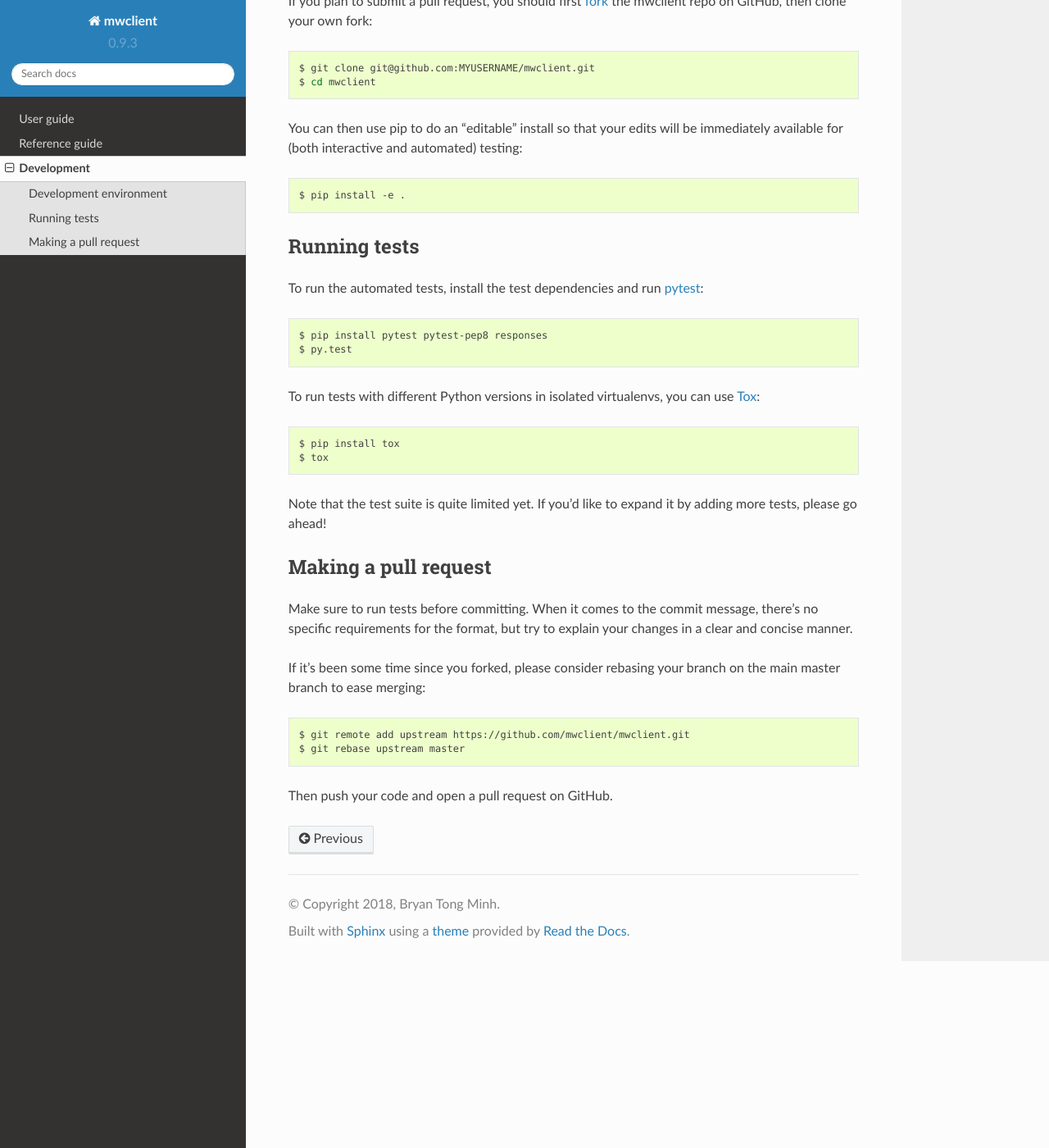
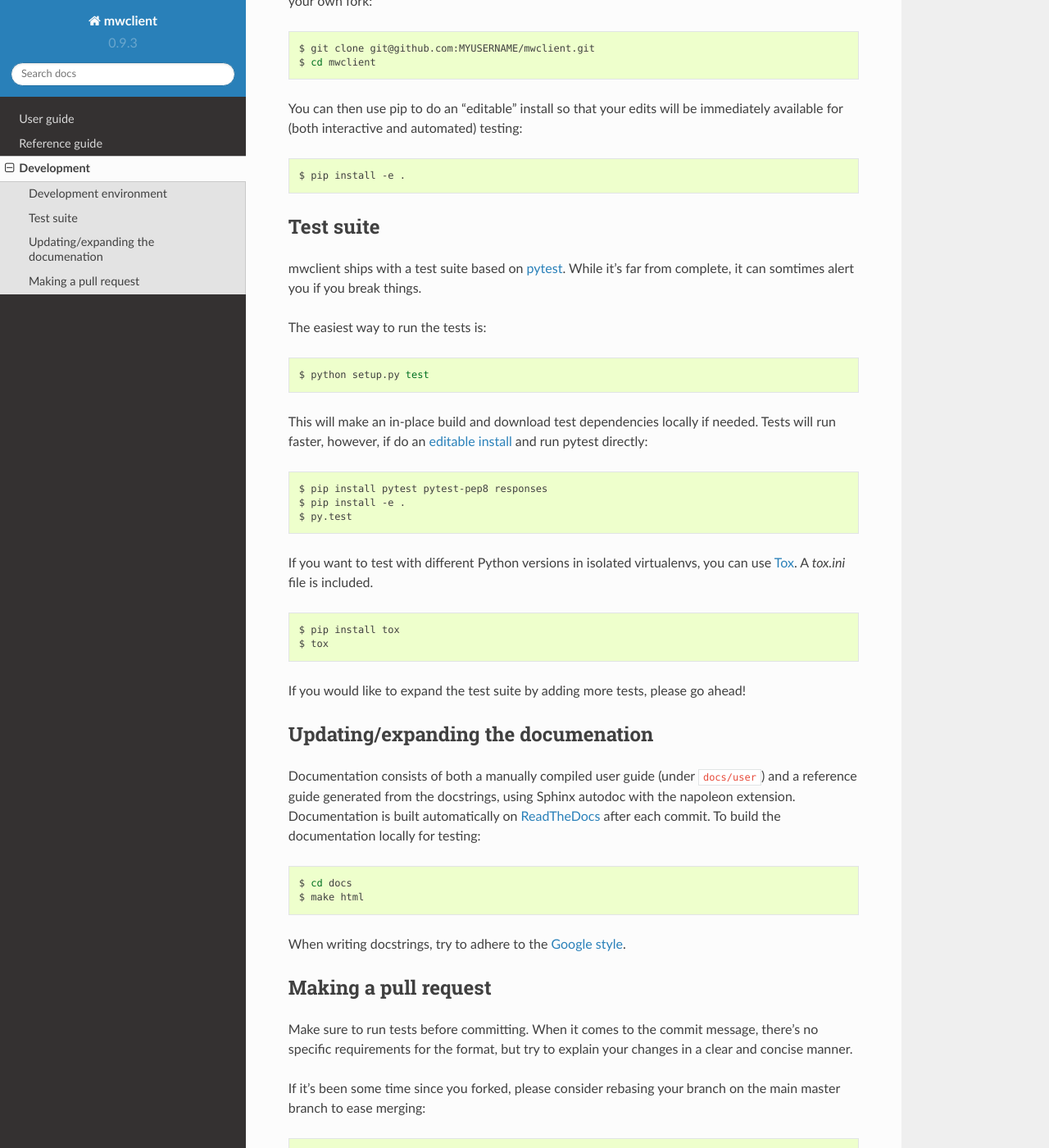
Before and after one commit to mwclient/mwclient, a Sphinx documentation site: the page built from docs/source/development/index.rst, in a window 1280 px wide and 1400 px high, scrolled down 322 px. Shown: the whole window at 82% size. Built offline with Sphinx 7.4.7 and the Read the Docs theme 2.0.0, drawn with Linux system fonts in a browser that asks for light colours; the version number is read from the project's files by our own code; some of the changed text lies outside the part shown.

Commit message:
Docs: Consolidate development info

```diff
--- a/docs/source/development/index.rst
+++ b/docs/source/development/index.rst
@@ -4,9 +4,8 @@ Development
 ===========
 
 Mwclient development is coordinated at https://github.com/mwclient/mwclient.
-Patches are very welcome. There's currently no chat room or mailing list
-for the project, but don't hesitate to use the issue tracker at GitHub for
-general discussions.
+Patches are very welcome. If there's something you want to discuss first,
+we have a `Gitter chatroom <https://gitter.im/mwclient/mwclient>`_.
 
 Development environment
 -----------------------
@@ -28,26 +27,56 @@ and automated) testing:
 
     $ pip install -e .
 
-Running tests
--------------
+Test suite
+----------
 
-To run the automated tests, install the test dependencies and run `pytest <http://pytest.org/>`_:
+mwclient ships with a test suite based on `pytest <https://pytest.org>`_.
+While it's far from complete, it can somtimes alert you if you break things.
+
+The easiest way to run the tests is:
+
+.. code:: bash
+
+    $ python setup.py test
+
+This will make an in-place build and download test dependencies locally if needed.
+Tests will run faster, however, if do an
+`editable install <https://pip.readthedocs.org/en/latest/reference/pip_install.html#editable-installs>`_
+and run pytest directly:
 
 .. code:: bash
 
     $ pip install pytest pytest-pep8 responses
+    $ pip install -e .
     $ py.test
 
-To run tests with different Python versions in isolated virtualenvs, you can use `Tox <https://tox.testrun.org/>`_:
+If you want to test with different Python versions in isolated virtualenvs,
+you can use `Tox <https://tox.testrun.org/>`_. A `tox.ini` file is included.
 
 .. code:: bash
 
     $ pip install tox
     $ tox
 
+If you would like to expand the test suite by adding more tests, please go ahead!
 
-Note that the test suite is quite limited yet.
-If you'd like to expand it by adding more tests, please go ahead!
+Updating/expanding the documenation
+-----------------------------------
+
+Documentation consists of both a manually compiled user guide
+(under ``docs/user``) and a reference guide generated from the docstrings,
+using Sphinx autodoc with the napoleon extension.
+Documentation is built automatically on `ReadTheDocs <https://mwclient.readthedocs.io/>`_
+after each commit.
+To build the documentation locally for testing:
+
+.. code:: bash
+
+    $ cd docs
+    $ make html
+
+When writing docstrings, try to adhere to the
+`Google style <https://sphinxcontrib-napoleon.readthedocs.io/en/latest/example_google.html>`_.
 
 Making a pull request
 ---------------------
```
Also changed, not shown: CONTRIBUTING.md (added, +7 -0 lines), README.md (+2 -43 lines).
